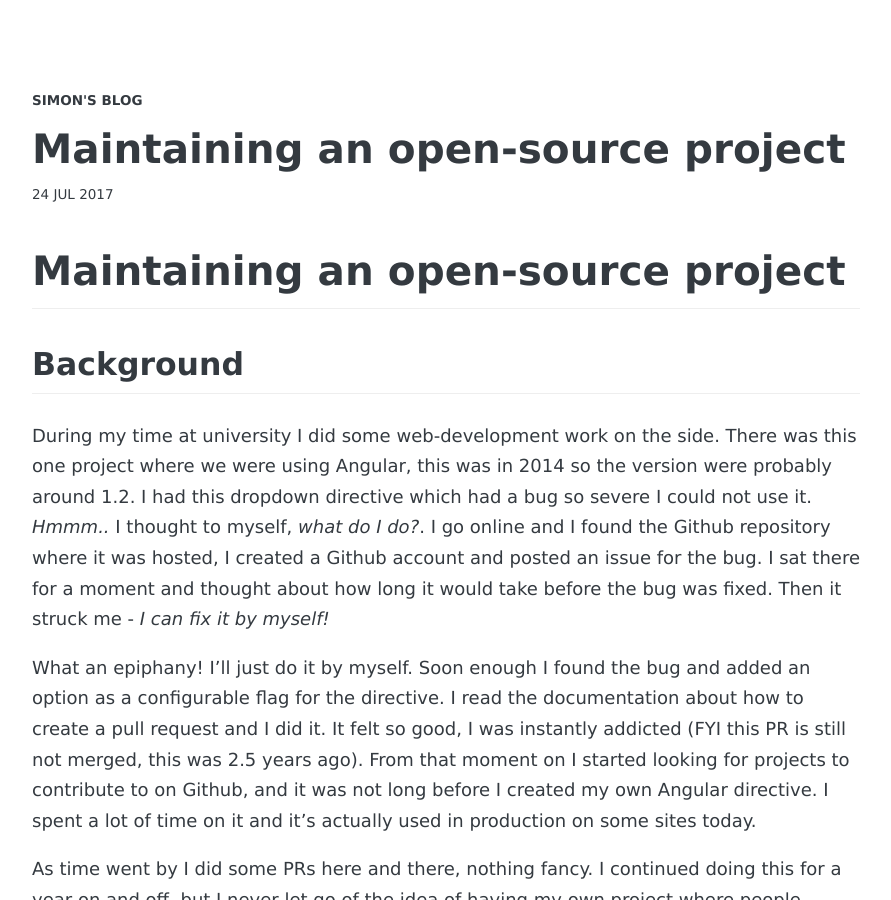
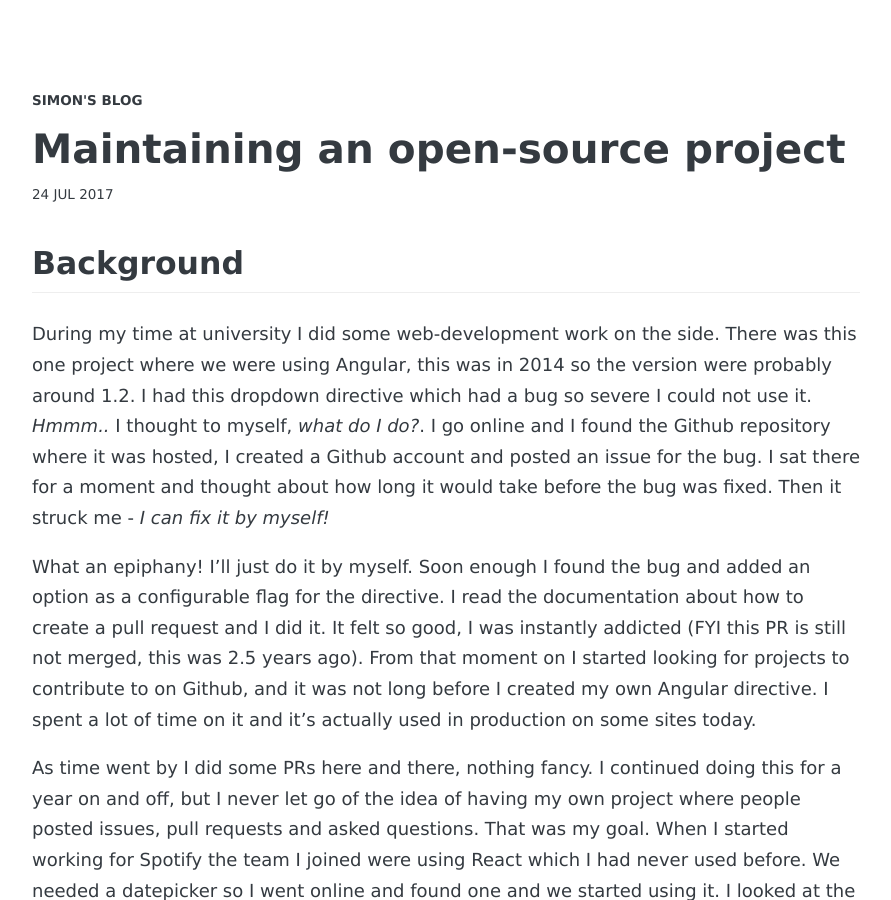
Before and after one commit to simeg/simeg.github.io, a Jekyll site: the page built from _posts/2017-07-24-new-post.md, in a window 1280 px wide and 900 px high. Shown: the whole window, without its empty margins (194-1085 px from the left). Built offline with Jekyll 4.4.1, drawn with Linux system fonts in a browser that asks for light colours; some web fonts are replaced; comment, search, counter and statistics services are not loaded.

Commit message:
Remove duplicate header in latest post

```diff
--- a/_posts/2017-07-24-new-post.md
+++ b/_posts/2017-07-24-new-post.md
@@ -7,8 +7,6 @@ tags: []
 comments: true
 share: true
 ---
-
-# Maintaining an open-source project
 
 ## Background
 During my time at university I did some web-development work on the side. There was this one project where we were using Angular, this was in 2014 so the version were probably around 1.2. I had this dropdown directive which had a bug so severe I could not use it. _Hmmm.._ I thought to myself, _what do I do?_. I go online and I found the Github repository where it was hosted, I created a Github account and posted an issue for the bug. I sat there for a moment and thought about how long it would take before the bug was fixed. Then it struck me - _I can fix it by myself!_
```
